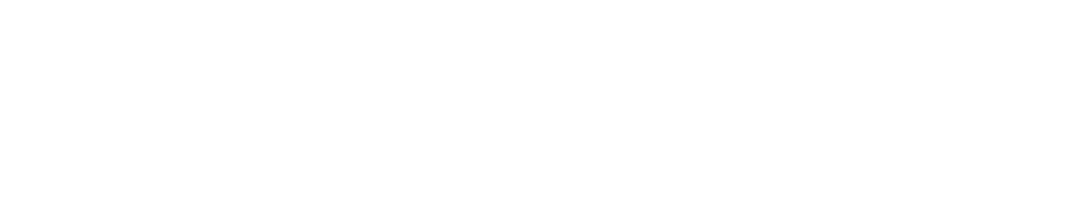
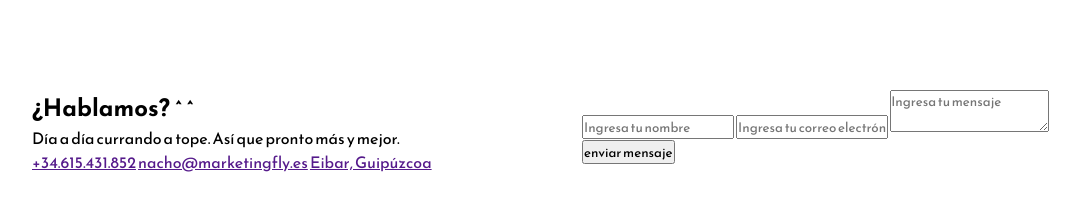
Before and after one commit to nachoprado86/paginaPersonal, a plain HTML site: page pages/contacto.html in a window 1280 px wide. Shown: the whole page, without its empty margins (58-1138 px from the left). Drawn offline with Linux system fonts and the light colour scheme.

Commit message:
second change pagina contacto y algo de home

```diff
--- a/CSS/biografia.css
+++ b/CSS/biografia.css
@@ -0,0 +1,6 @@
+* {
+  margin: 0;
+  padding: 0;
+  box-sizing: border-box;
+  font-family: 'Reem Kufi', sans-serif;
+}
--- a/CSS/contacto.css
+++ b/CSS/contacto.css
@@ -0,0 +1,19 @@
+* {
+    margin: 0;
+    padding: 0;
+    box-sizing: border-box;
+    font-family: 'Reem Kufi', sans-serif;
+  }
+
+  .container-form {
+width: 100%;
+max-width: 1100px;
+margin: auto;
+display: grid;
+grid-template-columns: repeat(2,1fr);
+margin-top: 90px;
+  }
+
+  .info-form {
+
+  }
--- a/CSS/main.css
+++ b/CSS/main.css
@@ -2,4 +2,14 @@
   margin: 0;
   padding: 0;
   box-sizing: border-box;
+  font-family: 'Reem Kufi', sans-serif;
 }
+
+/* 768px */
+
+@media screen and (min-width: 768px){
+
+#caja {
+background-color: green;
+width: 90%;
+}
--- a/CSS/portfolio.css
+++ b/CSS/portfolio.css
@@ -0,0 +1,6 @@
+* {
+  margin: 0;
+  padding: 0;
+  box-sizing: border-box;
+  font-family: 'Reem Kufi', sans-serif;
+}
--- a/pages/contacto.html
+++ b/pages/contacto.html
@@ -1,12 +1,50 @@
 <!DOCTYPE html>
 <html lang="es">
-<head>
-    <meta charset="UTF-8">
-    <meta http-equiv="X-UA-Compatible" content="IE=edge">
-    <meta name="viewport" content="width=device-width, initial-scale=1.0">
-    <title>Document</title>
-</head>
-<body>
+  <head>
+    <meta charset="UTF-8" />
+    <meta http-equiv="X-UA-Compatible" content="IE=edge" />
+    <meta name="viewport" content="width=device-width, initial-scale=1.0" />
+    <title>Página de Contacto de Nacho Prado</title>
+    <link rel="stylesheet" href="../CSS/contacto.css" />
+    <link rel="preconnect" href="https://fonts.googleapis.com">
+    <link rel="preconnect" href="https://fonts.gstatic.com" crossorigin>
+    <link href="https://fonts.googleapis.com/css2?family=Reem+Kufi:wght@400;700&display=swap" rel="stylesheet">
 
-</body>
+  </head>
+  <body>
+
+    <div class="container-form">
+       <!-- INFORMACIÓN -->
+      <div class="info-form">
+        <h2>¿Hablamos? ^^</h2>
+        <p>Día a día currando a tope. Así que pronto más y mejor.</p>
+        <a href="">+34.615.431.852</a>
+        <a href="">nacho@marketingfly.es</a>
+        <a href="">Eibar, Guipúzcoa</a>
+      </div>
+
+      <!-- FORMULARIO -->
+      <form action="#" autocomplete="off">
+        <input
+          type="text"
+          name="nombre"
+          placeholder="Ingresa tu nombre"
+          class="campo"
+        />
+        <input
+          type="email"
+          name="email"
+          placeholder="Ingresa tu correo electrónico"
+          class="campo"
+        />
+        <textarea name="mensaje" placeholder="Ingresa tu mensaje"></textarea>
+        <input
+          type="submit"
+          name="enviar"
+          value="enviar mensaje"
+          class="btn-enviar"
+        />
+      </form>
+    </div>
+  </body>
 </html>
```
Also changed, not shown: index.html (+13 -1 lines), pages/biografia.html (+7 -1 lines), pages/portfolio.html (+7 -1 lines).
